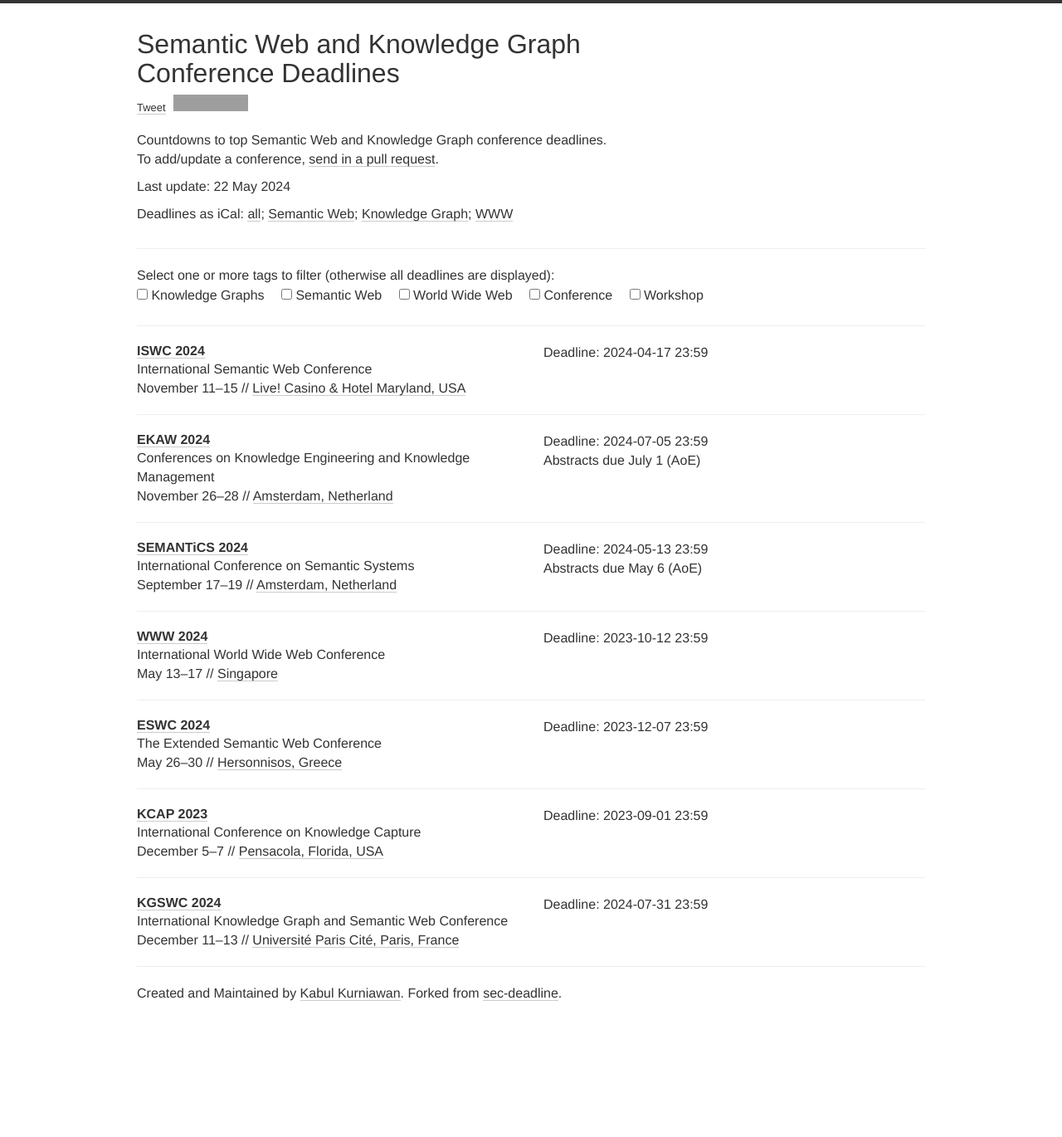
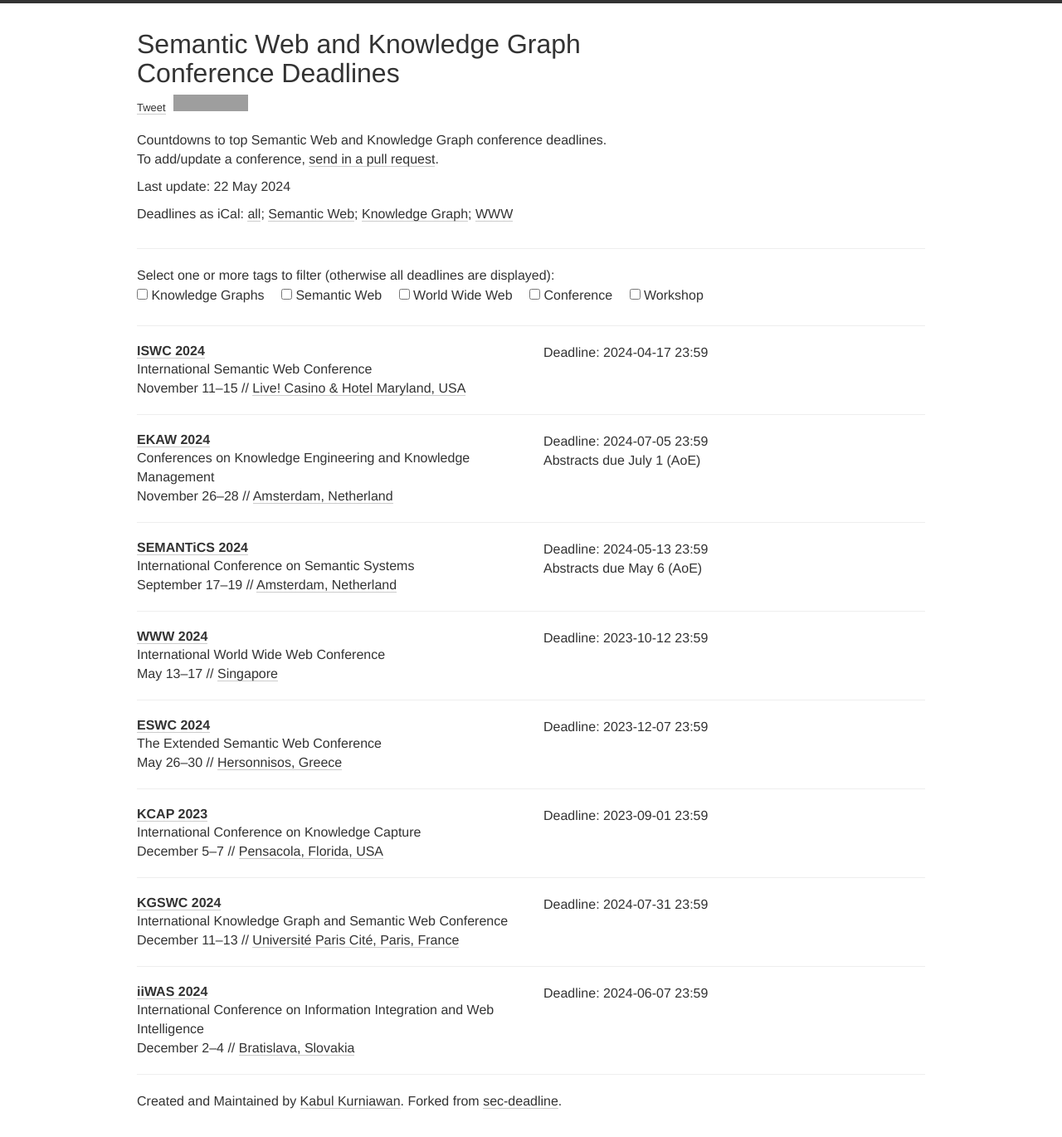
Before and after one commit to swc-deadlines/swc-deadlines.github.io, a Jekyll site: the page built from index.html, in a window 1280 px wide. Shown: the whole page at 83% size. Built offline with Jekyll 4.4.1, drawn with Linux system fonts in a browser that asks for light colours; nearby versions of some CDN libraries; comment, search, counter and statistics services are not loaded; before the commit the page ends 1240 px from its top, so only the background shows below that; grey boxes are pictures that could not be loaded.

Commit message:
add iiWAS conference

```diff
--- a/_data/conferences.yml
+++ b/_data/conferences.yml
@@ -74,3 +74,14 @@
   date: December 11-13
   place: Université Paris Cité, Paris, France
   tags: [KG, SW, CONF]
+
+- name: iiWAS
+  description: International Conference on Information Integration and Web Intelligence
+  year: 2024
+  date: "2 - 4 DEC"
+  link: https://www.iiwas.org/conferences/iiwas2024/
+  deadline: ["2024-06-07 23:59"]
+  date: December 2-4
+  place: Bratislava, Slovakia
+  tags: [KG, WWW, CONF]
+  timezone: Etc/UTC+2
```
